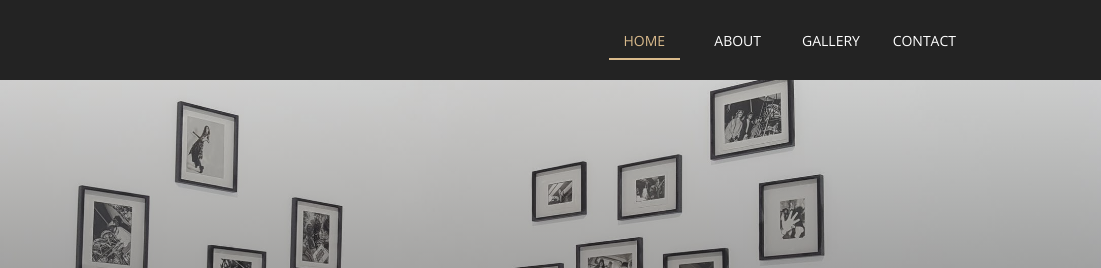
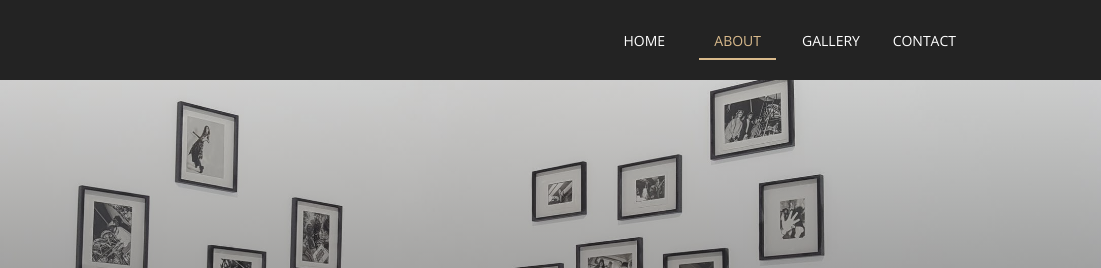
Before and after one commit to elidamaruqyan/elidamaruqyan.github.io, a website: page app/about.html in a window 1280 px wide. Shown: the top 268 px of the page, 179-1280 px from the left. Drawn offline with nearby package versions, Linux system fonts and the light colour scheme.

Commit message:
add about active class

```diff
--- a/app/about.html
+++ b/app/about.html
@@ -57,8 +57,8 @@
             </a>
             <nav class="header-nav">
                 <ul class="header-list">
-                    <li class="header-list__item header-list__item--active"><a href="index.html">Home</a></li>
-                    <li class="header-list__item"><a href="about.html">About</a></li>
+                    <li class="header-list__item"><a href="index.html">Home</a></li>
+                    <li class="header-list__item header-list__item--active"><a href="about.html">About</a></li>
                     <li class="header-list__item"><a href="gallery.html">Gallery</a></li>
                     <li class="header-list__item"><a href="contact.html">Contact</a></li>
                 </ul>
```
Also changed, not shown: dist/about.html.
